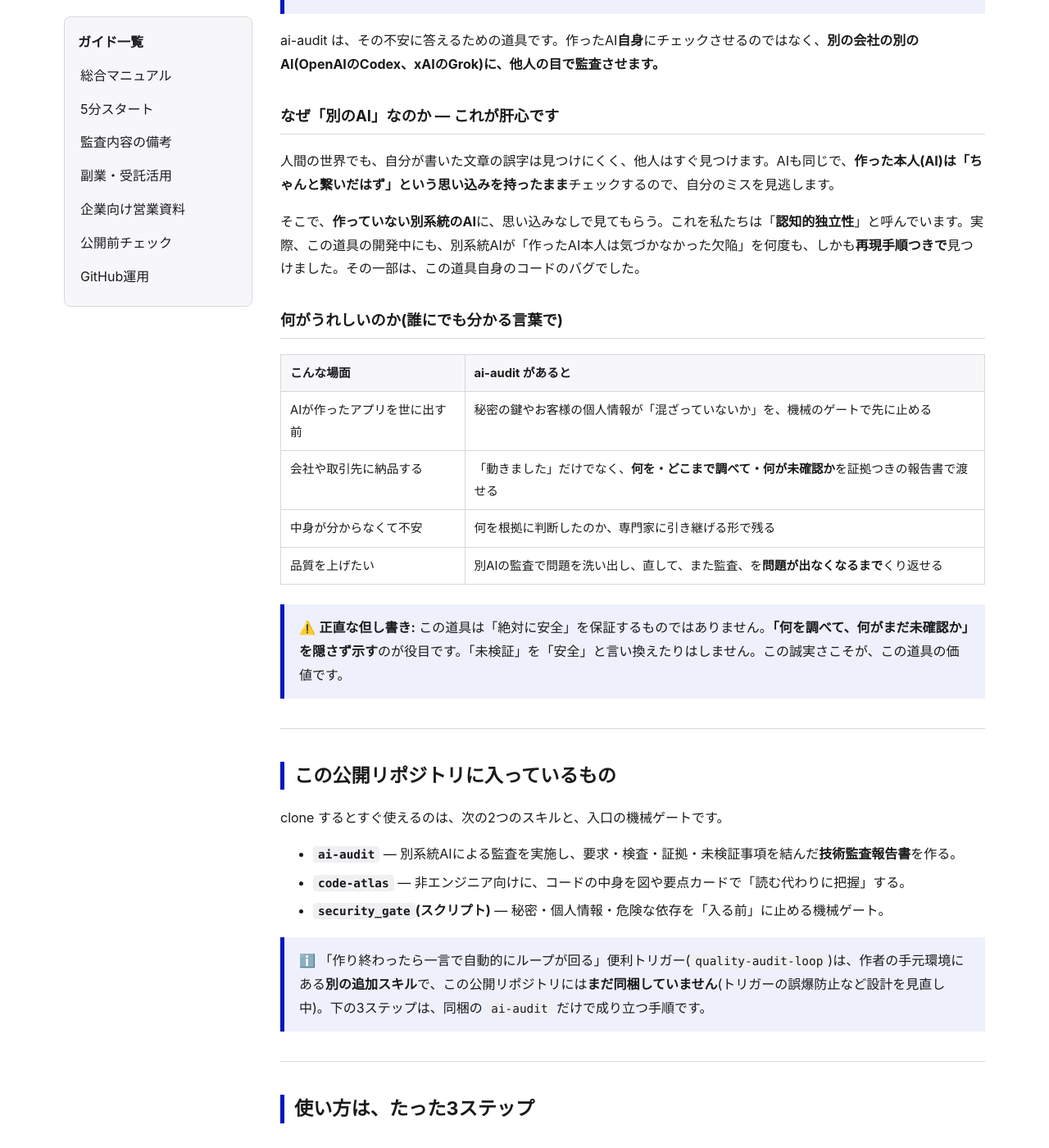
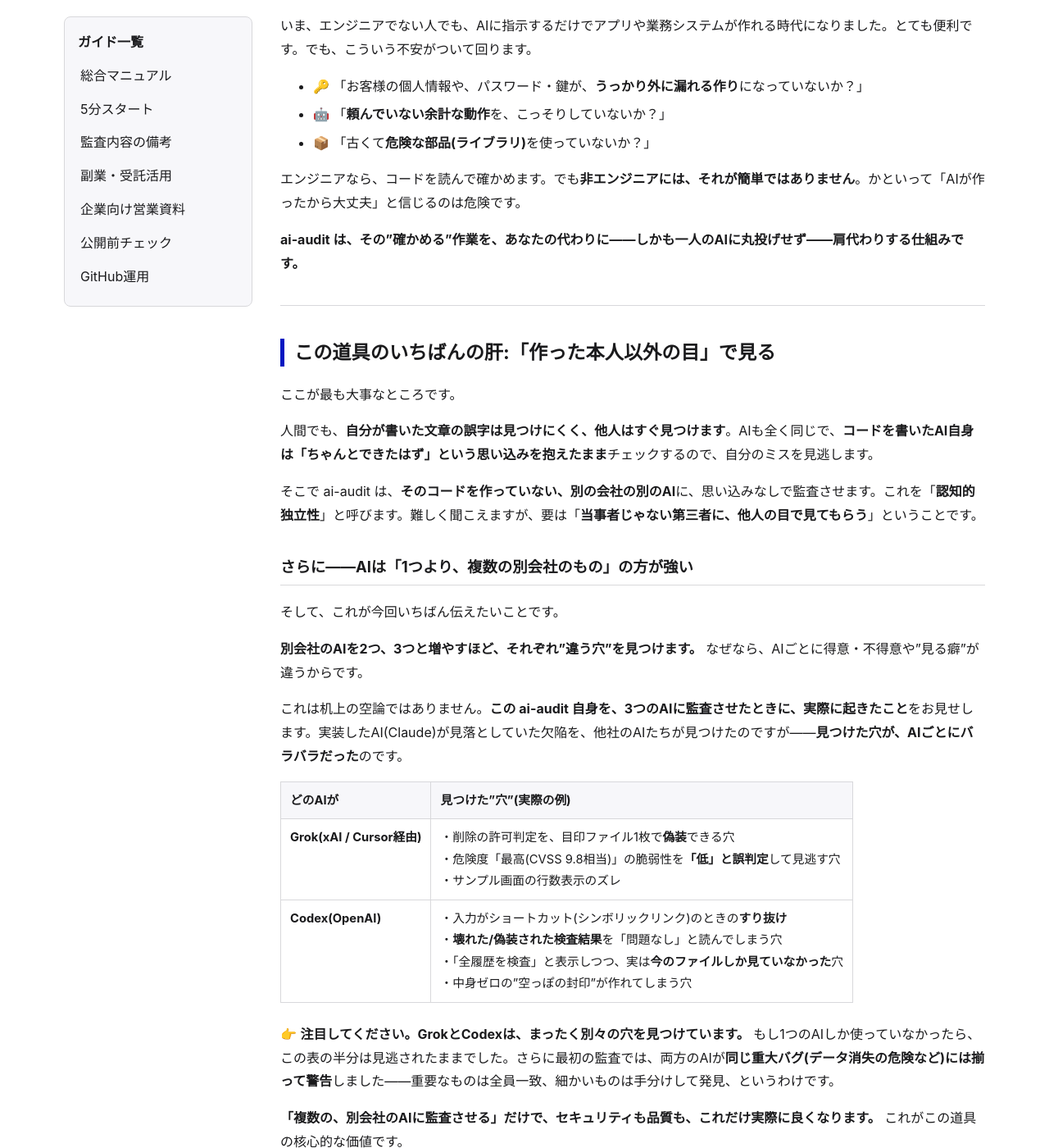
Before and after one commit to goonobu-dot/ai-audit-skill, a Jekyll site: the page built from docs/simple-guide.md, in a window 1280 px wide and 1400 px high, scrolled down 580 px. Shown: the whole window at 82% size. Built offline with Jekyll 4.4.1, drawn with Linux system fonts in a browser that asks for light colours; some of the changed text lies outside the part shown.

Commit message:
docs: make 2-AI/3-AI configuration explicit; lead the simple guide with the multi-AI value story
Per user request — the manuals now open (for non-engineers) with why multiple
different-vendor AIs matter, using the concrete evidence from auditing this tool:
Grok and Codex found DIFFERENT holes (marker-forgery/CVSS-v4 vs symlink/malformed-
JSON/CI-history/zero-seal), so coverage is their union.

- simple-guide (JP+EN): rewritten to start with 'what is this?' for non-engineers,
  the different-AIs-find-different-holes table, and a 2-AI(supported)/3-AI(recommended) section
- index.html FAQ: 'how many AIs?' answered with the concrete evidence; 2-AI = supported minimum
- SKILL.md: auditor-count configuration made explicit

Co-Authored-By: Claude Opus 4.8 <noreply@anthropic.com>

````diff
--- a/docs/simple-guide.md
+++ b/docs/simple-guide.md
@@ -1,52 +1,73 @@
 ---
 layout: guide
 title: 3ステップで使う ai-audit — かんたんガイド
-description: AIで作ったアプリを「別のAIに監査させて、通るまで直す」——コードが読めなくても使える、いちばんやさしい入り方
+description: AIが書いたコードを「別のAIたちに監査させて、通るまで直す」——コードが読めなくても、品質の良い安全なコードに近づけるための、いちばんやさしい入り方
 permalink: /simple-guide.html
 ---
 
-# 3ステップで使う ai-audit — かんたんガイド
+# はじめての ai-audit — これって何だろう？
 
-このページは、**コードが読めなくても使える**、いちばんやさしい入り口です。むずかしい設定は後回しにして、「何の役に立つのか」と「どう起動するのか」だけを説明します。
+> AIにアプリを作ってもらった。**動いてはいる。でも、中で変なことをしていないか、本当に大丈夫なのか、自分では分からない——**
+> このモヤモヤに、正面から答えるための道具です。
+
+コードが読めなくても大丈夫です。このページは、専門用語をできるだけ使わずに「**何の役に立つのか**」と「**どう使うのか**」だけを、順番に説明します。
 
 ---
 
-## まず、これは何のための道具？
+## なぜ今、これが必要なのか
 
-AIにアプリやシステムを作ってもらう人が増えています。でも、こう思いませんか。
+いま、エンジニアでない人でも、AIに指示するだけでアプリや業務システムが作れる時代になりました。とても便利です。でも、こういう不安がついて回ります。
 
-> 「動いてはいるけど、**中で変なことをしていないか**、本当に大丈夫なのか分からない」
+- 🔑 「お客様の個人情報や、パスワード・鍵が、**うっかり外に漏れる作り**になっていないか？」
+- 🤖 「**頼んでいない余計な動作**を、こっそりしていないか？」
+- 📦 「古くて**危険な部品(ライブラリ)**を使っていないか？」
 
-ai-audit は、その不安に答えるための道具です。作ったAI**自身**にチェックさせるのではなく、**別の会社の別のAI(OpenAIのCodex、xAIのGrok)に、他人の目で監査させます。**
+エンジニアなら、コードを読んで確かめます。でも**非エンジニアには、それが簡単ではありません**。かといって「AIが作ったから大丈夫」と信じるのは危険です。
 
-### なぜ「別のAI」なのか — これが肝心です
-
-人間の世界でも、自分が書いた文章の誤字は見つけにくく、他人はすぐ見つけます。AIも同じで、**作った本人(AI)は「ちゃんと繋いだはず」という思い込みを持ったまま**チェックするので、自分のミスを見逃します。
-
-そこで、**作っていない別系統のAI**に、思い込みなしで見てもらう。これを私たちは「**認知的独立性**」と呼んでいます。実際、この道具の開発中にも、別系統AIが「作ったAI本人は気づかなかった欠陥」を何度も、しかも**再現手順つきで**見つけました。その一部は、この道具自身のコードのバグでした。
-
-### 何がうれしいのか(誰にでも分かる言葉で)
-
-| こんな場面 | ai-audit があると |
-|---|---|
-| AIが作ったアプリを世に出す前 | 秘密の鍵やお客様の個人情報が「混ざっていないか」を、機械のゲートで先に止める |
-| 会社や取引先に納品する | 「動きました」だけでなく、**何を・どこまで調べて・何が未確認か**を証拠つきの報告書で渡せる |
-| 中身が分からなくて不安 | 何を根拠に判断したのか、専門家に引き継げる形で残る |
-| 品質を上げたい | 別AIの監査で問題を洗い出し、直して、また監査、を**問題が出なくなるまで**くり返せる |
-
-> ⚠️ **正直な但し書き:** この道具は「絶対に安全」を保証するものではありません。**「何を調べて、何がまだ未確認か」を隠さず示す**のが役目です。「未検証」を「安全」と言い換えたりはしません。この誠実さこそが、この道具の価値です。
+**ai-audit は、その"確かめる"作業を、あなたの代わりに——しかも一人のAIに丸投げせず——肩代わりする仕組みです。**
 
 ---
 
-## この公開リポジトリに入っているもの
+## この道具のいちばんの肝:「作った本人以外の目」で見る
 
-clone するとすぐ使えるのは、次の2つのスキルと、入口の機械ゲートです。
+ここが最も大事なところです。
 
-- **`ai-audit`** — 別系統AIによる監査を実施し、要求・検査・証拠・未検証事項を結んだ**技術監査報告書**を作る。
-- **`code-atlas`** — 非エンジニア向けに、コードの中身を図や要点カードで「読む代わりに把握」する。
-- **`security_gate`(スクリプト)** — 秘密・個人情報・危険な依存を「入る前」に止める機械ゲート。
+人間でも、**自分が書いた文章の誤字は見つけにくく、他人はすぐ見つけます**。AIも全く同じで、**コードを書いたAI自身は「ちゃんとできたはず」という思い込みを抱えたまま**チェックするので、自分のミスを見逃します。
 
-> ℹ️ 「作り終わったら一言で自動的にループが回る」便利トリガー(`quality-audit-loop`)は、作者の手元環境にある**別の追加スキル**で、この公開リポジトリには**まだ同梱していません**(トリガーの誤爆防止など設計を見直し中)。下の3ステップは、同梱の `ai-audit` だけで成り立つ手順です。
+そこで ai-audit は、**そのコードを作っていない、別の会社の別のAI**に、思い込みなしで監査させます。これを「**認知的独立性**」と呼びます。難しく聞こえますが、要は「**当事者じゃない第三者に、他人の目で見てもらう**」ということです。
+
+### さらに——AIは「1つより、複数の別会社のもの」の方が強い
+
+そして、これが今回いちばん伝えたいことです。
+
+**別会社のAIを2つ、3つと増やすほど、それぞれ"違う穴"を見つけます。** なぜなら、AIごとに得意・不得意や"見る癖"が違うからです。
+
+これは机上の空論ではありません。**この ai-audit 自身を、3つのAIに監査させたときに、実際に起きたこと**をお見せします。実装したAI(Claude)が見落としていた欠陥を、他社のAIたちが見つけたのですが——**見つけた穴が、AIごとにバラバラだった**のです。
+
+| どのAIが | 見つけた"穴"(実際の例) |
+|---|---|
+| **Grok(xAI / Cursor経由)** | ・削除の許可判定を、目印ファイル1枚で**偽装**できる穴<br>・危険度「最高(CVSS 9.8相当)」の脆弱性を**「低」と誤判定**して見逃す穴<br>・サンプル画面の行数表示のズレ |
+| **Codex(OpenAI)** | ・入力がショートカット(シンボリックリンク)のときの**すり抜け**<br>・**壊れた/偽装された検査結果**を「問題なし」と読んでしまう穴<br>・「全履歴を検査」と表示しつつ、実は**今のファイルしか見ていなかった**穴<br>・中身ゼロの"空っぽの封印"が作れてしまう穴 |
+
+👉 **注目してください。GrokとCodexは、まったく別々の穴を見つけています。** もし1つのAIしか使っていなかったら、この表の半分は見逃されたままでした。さらに最初の監査では、両方のAIが**同じ重大バグ(データ消失の危険など)には揃って警告**しました——重要なものは全員一致、細かいものは手分けして発見、というわけです。
+
+**「複数の、別会社のAIに監査させる」だけで、セキュリティも品質も、これだけ実際に良くなります。** これがこの道具の核心的な価値です。
+
+> ⚠️ **正直な但し書き:** それでもこの道具は「絶対に安全」を保証しません。役目は「**何を調べて、何がまだ未確認か**」を隠さず示すこと。「未検証」を「安全」と言い換えたりはしません。この誠実さこそが価値です。
+
+---
+
+## AIは何個必要？(2つでもOK、3つが推奨)
+
+「Cursor(Grok)は契約していない」という方も多いはずです。大丈夫です。
+
+| 構成 | 位置づけ |
+|---|---|
+| **Claude + Codex(2つ)** | ✅ **正式サポート・最小構成**。作った本人以外の目が1つ入るので、認知的独立性は成立します |
+| **Claude + Codex + Cursor(Grok)(3つ)** | ⭐ **推奨**。監査役を毎回交代でき、上の表のように"違う穴"がより多く見つかります |
+| Claude だけ(1つ) | 縮退モード。独立性がないので、結論を安易に「合格」にしません |
+
+つまり、**まずは2つ(Claude + Codex)で始めてOK**。もっと厳しく見たいとき、3つ目(Cursor経由のGrok)を足すと、さらに見つかる、という設計です。1社しか使えないときは、その事実(監査役を交代できないこと)を報告書に正直に書きます。
 
 ---
 
@@ -54,56 +75,51 @@ clone するとすぐ使えるのは、次の2つのスキルと、入口の機
 
 ### ステップ1｜AIにこのプロジェクトを読ませる
 
-お使いのAI(Claude Code / Codex など)に、このリポジトリを読み込ませます。いちばん簡単なのは、こう伝えるだけです。
+お使いのAI(Claude Code / Codex など)に、こう伝えるだけです。
 
 ```
 https://github.com/goonobu-dot/ai-audit-skill を読んで、
 このスキルをこのプロジェクトに入れて
 ```
 
-これで AIが `ai-audit` と `code-atlas` を認識します。
+これで AIが `ai-audit`(監査)と `code-atlas`(中身の見える化)を認識します。
 
 ### ステップ2｜アプリを普通に作る
 
-いつもどおり、AIにアプリやシステムを作ってもらってください。**監査のことは、作っている間は気にしなくて大丈夫です。**
+いつもどおり、AIにアプリを作ってもらってください。**監査のことは、作っている間は気にしなくて大丈夫です。**
 
 ### ステップ3｜作り終わったら、この一言
 
-コードが完成したら、AIにこう言うだけです。
+コードが完成したら、こう言うだけです。
 
 ```
 コードを監査して、報告書を作って
 ```
 
-`ai-audit` が起動し、次のことが進みます。
+すると、こう進みます。
 
-1. 🔒 **機械ゲート** — 秘密の鍵・個人情報・危ない古い部品(依存)が混ざっていないか、機械が止めます(専用ツール未導入なら「未検証」と正直に返します)
-2. 🔍 **別AIの独立監査** — CodexやGrokが、作ったAIの説明を渡されずに、仕様とコードだけから欠陥を探します(※この「説明を渡さない独立性」は運用で守るもので、機械が強制するわけではありません。同じチャットで作った直後に監査すると独立性は弱まります)
-3. 📋 **証拠つき報告書** — 「何を調べ、何を見つけ、何が未検証か」をまとめた報告書と、封印(seal)が出ます
+1. 🔒 **機械チェック** — 秘密の鍵・個人情報・危ない古い部品が混ざっていないか、機械が確認(専用ツールが無ければ「未検証」と正直に返します)
+2. 🔍 **別会社のAIによる独立監査** — Codex(と、あれば Grok)が、作ったAIの説明を渡されずに、仕様とコードだけから欠陥を探します
+3. 📋 **証拠つき報告書** — 「何を調べ、何を見つけ、何が未検証か」をまとめた報告書が出ます
 
-### 「通るまで仕上げる」には(ループの回し方)
+### 「通るまで仕上げる」には
 
-一度の監査で終わりにせず、**問題が出なくなるまで**回すと品質が上がります。手順はシンプルです。
+一度で終わらせず、**重大な指摘が出なくなるまで**くり返すと、品質が上がります。「監査して」→ 出た指摘を**直す**→ もう一度「監査して(できれば別のAIで)」——これをくり返すだけです。
 
-1. 「コードを監査して」→ 報告書を受け取る
-2. 指摘を**直す**(直す作業と監査は別々に承認します)
-3. もう一度「監査して」→ 前と別の観点/別AIで再監査
-4. 重大な指摘が出なくなるまで 2〜3 をくり返す
-
-> 💡 監査は外部AI(あなたのCodex/Cursorの契約枠)を使う、少し重い工程です。周回が増えそうなときは、AIが先に「この範囲を、だいたい何周みます」と一声かけてから進めるのが推奨運用です。
+> 💡 監査は外部AI(あなたのCodex/Cursorの契約枠)を使う、少し重い工程です。周回が増えそうなときは、AIが先に「この範囲を、だいたい何周みます」と一声かけてから進めます。
 
 ---
 
 ## よくある質問
 
 **Q. コードが読めないのですが、報告書を見て意味が分かりますか？**
-A. 報告書は「要求 → やった検査 → 結果 → 証拠」の対応表です。さらに `code-atlas` が、中身を図や要点カードで見える化します。「中身を分かりやすく説明して」と言えば動きます。ただし可視化も**万能ではなく**、盲点(解析できなかった箇所)は緑にせず赤で開示します。
+A. 報告書は「要求 → やった検査 → 結果 → 証拠」の対応表です。さらに `code-atlas` が、中身を図や要点カードで見える化します。「中身を分かりやすく説明して」と言えば動きます。可視化も万能ではないので、追えない箇所(盲点)は緑にせず赤で正直に開示します。
 
 **Q. 私のコードや秘密が、外部のAIに漏れませんか？**
-A. 外部AIに渡す前に、**既知の形式の**秘密や個人情報を隠す送信前ゲート(build-prompt-bundle)を通します。ただしこれは**網羅ではありません**——未知の形式の秘密や、氏名・住所などは取りこぼしうるので、送る前に人が中身(transmission-ledger.json)を確認します。また「コードそのものが機密」の場合は、値を隠しても外部送信の可否は別問題です。漏洩対策の道具が漏洩源にならないよう、外部にコードを送る設計のツールは採用していません。
+A. 外部AIに渡す前に、**既知の形式の**秘密や個人情報を隠す送信前ゲートを通します。ただしこれは網羅ではありません——未知の形式の秘密や氏名・住所は取りこぼしうるので、送る前に人が中身を確認します。また「コードそのものが機密」なら、値を隠しても外部送信の可否は別問題です。
 
-**Q. これで「安全です」と宣言できますか？**
-A. できません。そして、それが正しい姿です。この道具が渡すのは「安全の宣言」ではなく「**調べた範囲と、まだ調べていない範囲の、正直な地図**」です。最終的な判断は人間が行います。
+**Q. 結局、これで「安全です」と言えますか？**
+A. 言えません。そして、それが正しい姿です。渡すのは「安全の宣言」ではなく「**調べた範囲と、まだ調べていない範囲の、正直な地図**」。最終判断は人間が行います。
 
 ---
 
@@ -111,7 +127,7 @@ A. できません。そして、それが正しい姿です。この道具が
 
 - [5分で始めるスタートガイド](getting-started.html) — もう少し手を動かしたい人へ
 - [入口の機械ゲート — 使い方と思想](security-gates.html) — 漏洩を「入る前」に止める仕組み
-- [詳しい日本語マニュアル(全体)](index.html) — 監査の中身をすべて知りたい人へ
+- [詳しい日本語マニュアル(全体)](index.html)
 - [English: ai-audit in 3 Steps](simple-guide-en.html)
 
 ---
````
Also changed, not shown: docs/index.html (+4 -4 lines), docs/simple-guide-en.md (+67 -53 lines), skills/ai-audit/SKILL.md (+2 -0 lines).
